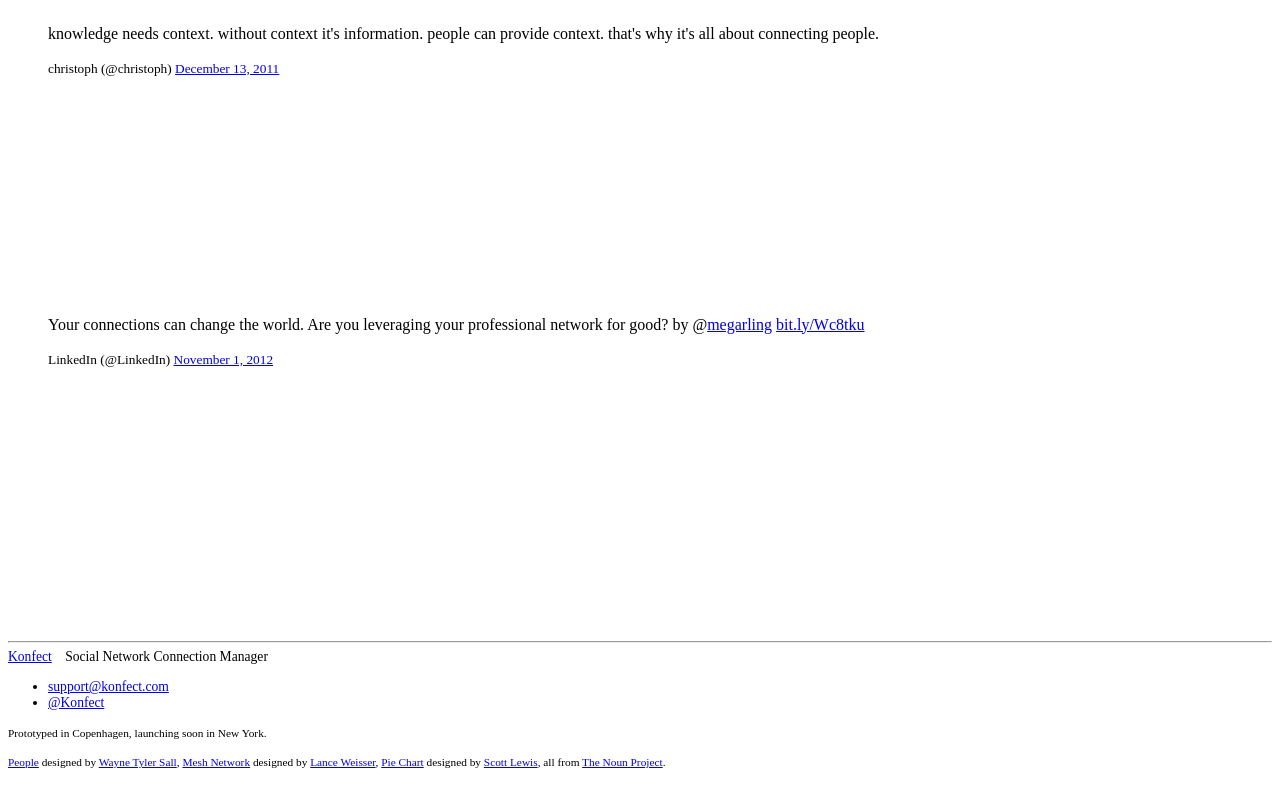
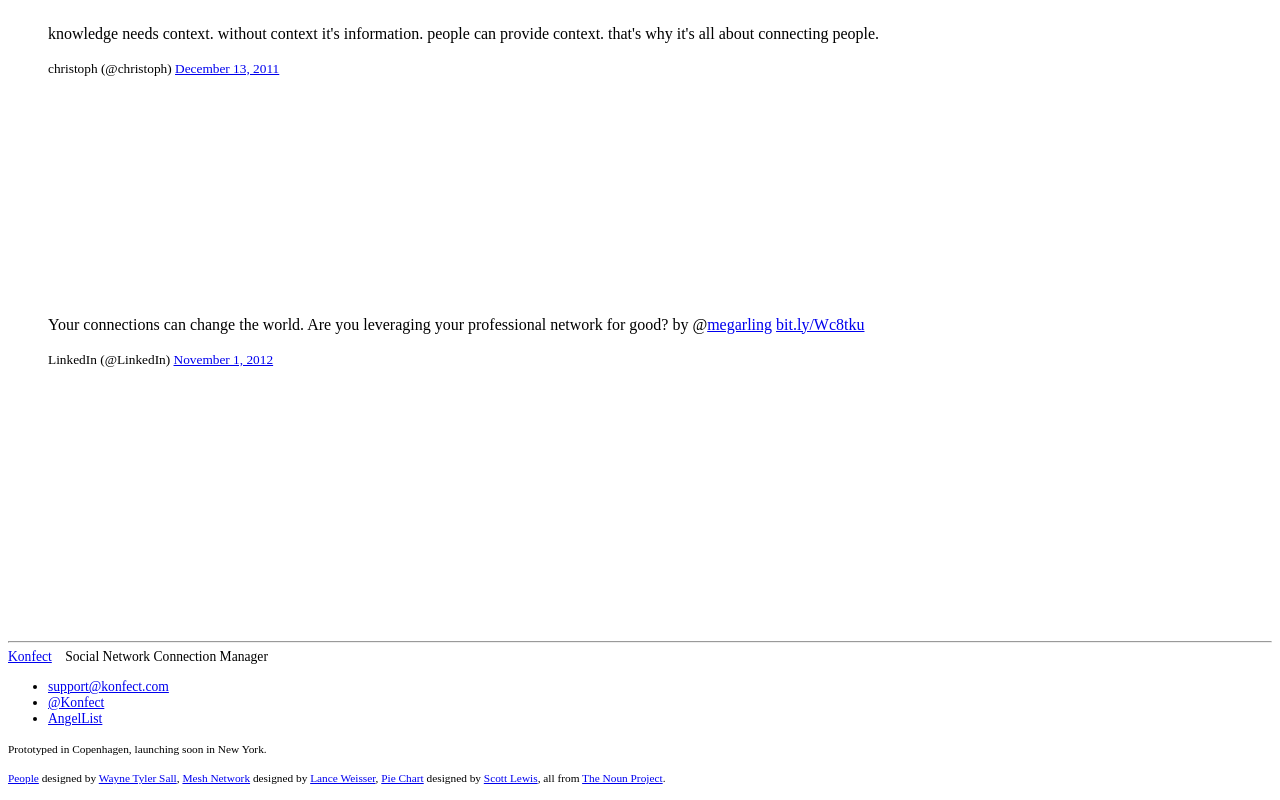
Before and after one commit to Konfect/konfect.github.com, a website: page _scripts/index.html in a window 1280 px wide. Shown: the part 1651-2451 px from the top of the page. Drawn offline with nearby package versions, Linux system fonts and the light colour scheme; files that its build step writes are made by us from their sources; files whose address does not match are found by name.

Commit message:
+AngelList

```diff
--- a/_scripts/index.html
+++ b/_scripts/index.html
@@ -108,6 +108,7 @@
 					<ul class="inline">
 						<li><a class="muted" href="mailto:support@konfect.com">support@konfect.com</a></li>
 						<li><a class="muted" href="https://twitter.com/konfect" rel="me">@Konfect</a></li>
+						<li><a class="muted" href="https://angel.co/konfect" rel="me">AngelList</a></li>
 					</ul>
 				</div>
 			</div>
```
Also changed, not shown: index.html (+1 -1 lines).
